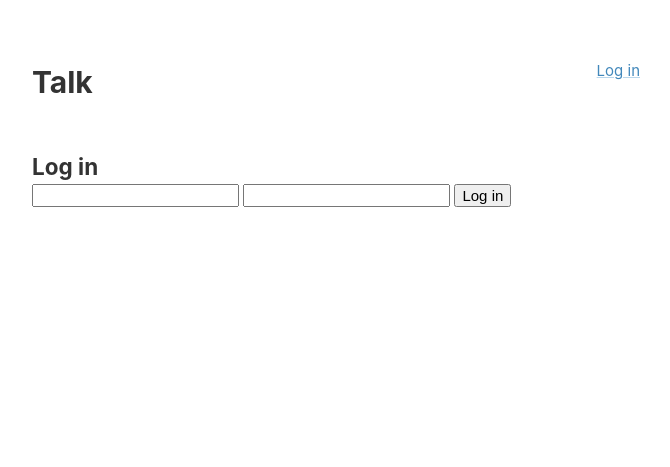
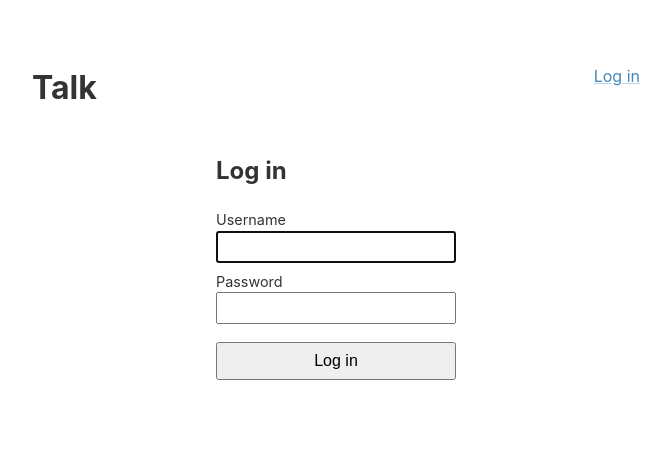
Before and after one commit to c0derabbit/talk, a Flask app: page /login in a window 1280 px wide. Shown: the top 467 px of the page, without its empty margins (304-974 px from the left). Run offline with Flask 2, Linux system fonts and the light colour scheme.

Commit message:
format login form

```diff
--- a/static/helpers.js
+++ b/static/helpers.js
@@ -1,4 +1,4 @@
 window.onload = () => {
-  const inputField = document.getElementById('send_msg_input');
+  const inputField = document.querySelector('input');
   inputField && inputField.focus();
 }
--- a/static/simple.css
+++ b/static/simple.css
@@ -1,5 +1,5 @@
 body {
-  font: 15px/1.5 -apple-system, BlinkMacSystemFont, 'Segoie UI', 'Roboto',
+  font: 16px/1.5 -apple-system, BlinkMacSystemFont, 'Segoie UI', 'Roboto',
     'Oxygen', 'Ubuntu', 'Cantarell', 'Fira Sans', 'Droid Sans',
     'Helvetica Neue', sans-serif;
   color: #333;
@@ -19,18 +19,8 @@ nav {
   right: 0;
 }
 
-h2,
-h3 {
-  margin-top: 2em;
-  margin-bottom: 0;
-}
-
 p {
   margin-bottom: .5em;
-}
-
-li {
-  margin-bottom: .2em;
 }
 
 a {
@@ -49,6 +39,29 @@ a:hover {
   -webkit-text-decoration-skip: ink;
 }
 
+#login {
+  width: 240px;
+  display: flex;
+  flex-flow: column;
+  margin: 0 auto;
+}
+
+label {
+  font-size: .9rem;
+  display: block;
+}
+
+input {
+  margin-bottom: .5em;
+  padding: .3em .1em;
+}
+
+button,
+input[type="submit"] {
+  margin-top: .6em;
+  padding: .5em;
+}
+
 hr {
   height: 0;
   padding: 0;
@@ -57,10 +70,6 @@ hr {
   border-top: 1px solid #ccc;
 }
 
-dt {
-  margin-top: .2em;
-}
-
 @media (min-width: 720px) {
   .main {
     margin: 3em auto 4em;
--- a/templates/login.html
+++ b/templates/login.html
@@ -1,9 +1,11 @@
 {% extends "layout.html" %}
 {% block body %}
-  <h2>Log in</h2>
   {% if error %}<strong>Error: {{ error }}</strong>{% endif %}
-  <form action="{{ url_for('login') }}" method="post">
+  <form id="login" action="{{ url_for('login') }}" method="post">
+    <h2>Log in</h2>
+    <label for="username">Username</label>
     <input type="text" name="username">
+    <label for="password">Password</label>
     <input type="password" name="password">
     <input type="submit" value="Log in">
   </form>
```
